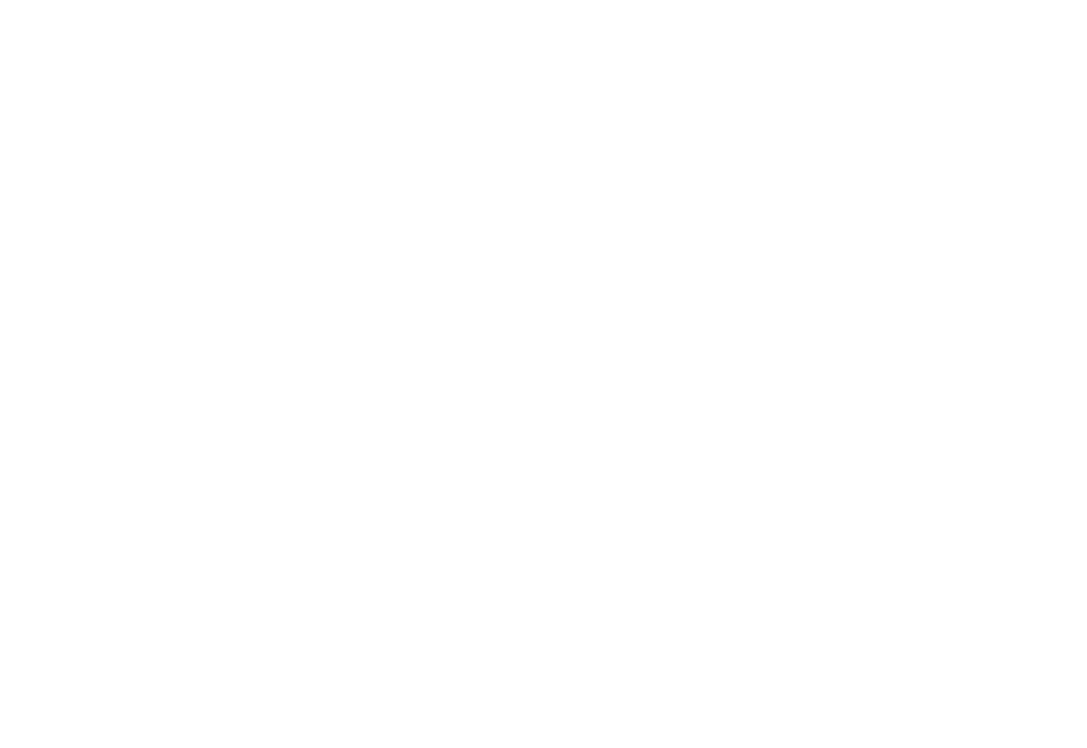
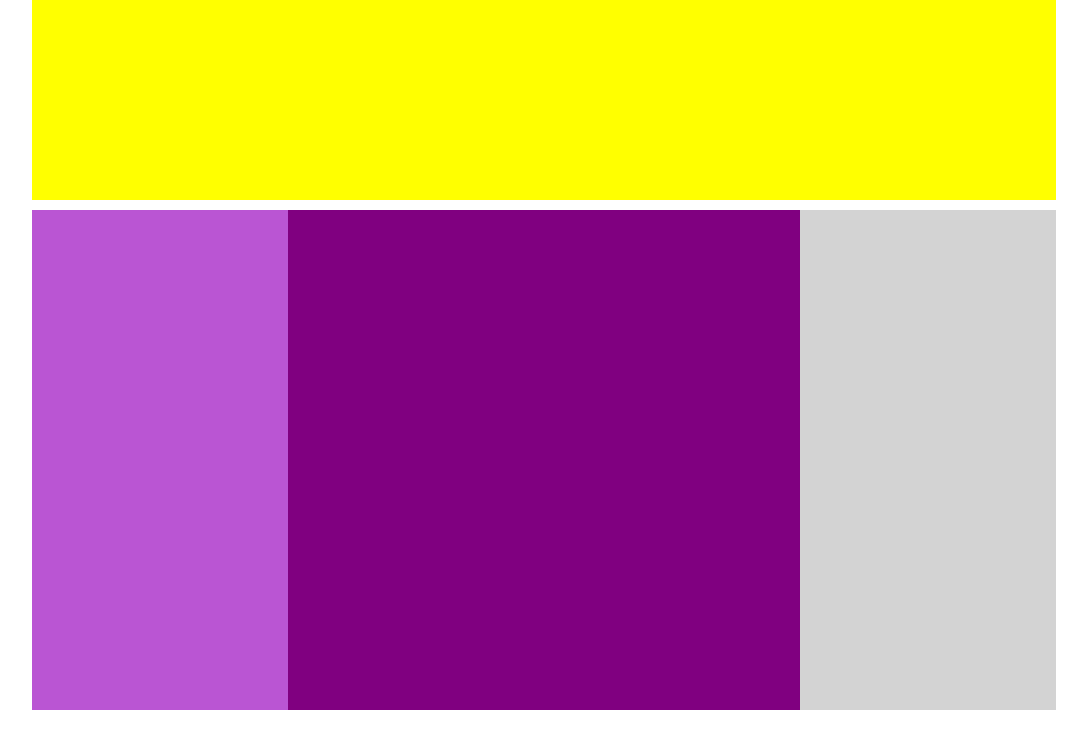
Before and after one commit to AlbertoDragoni/htmlcss-stuttura-wp, a plain HTML site: page index.html in a window 1280 px wide. Shown: the whole page, without its empty margins (96-1183 px from the left). Drawn offline with Linux system fonts and the light colour scheme.

Commit message:
lavorazione

```diff
--- a/css/style.css
+++ b/css/style.css
@@ -3,3 +3,27 @@
     padding: 0;
     box-sizing: border-box;
 }
+.container {
+    width: 80vw;
+    margin: 0 auto;
+}
+header {
+    height: 200px;
+    background-color: yellow;
+    margin-bottom: 10px;
+}
+.row {
+    height: 500px;
+    background-color: lightgrey;
+}
+aside {
+    height: 100%;
+    width: 25%;
+    background-color: mediumorchid;
+    float: left;
+}
+main {
+    height: 100%;
+    width: 75%;
+    background-color: purple;
+}
--- a/index.html
+++ b/index.html
@@ -6,6 +6,18 @@
         <title>Template</title>
     </head>
     <body>
+        <div class="container">
+            <header>
+            </header>
+            <div class="row">
+                <aside>
+                </aside>
+                <main>
 
+                </main>
+            </div>
+            <footer>
+            </footer>
+        </div>
     </body>
 </html>
```
